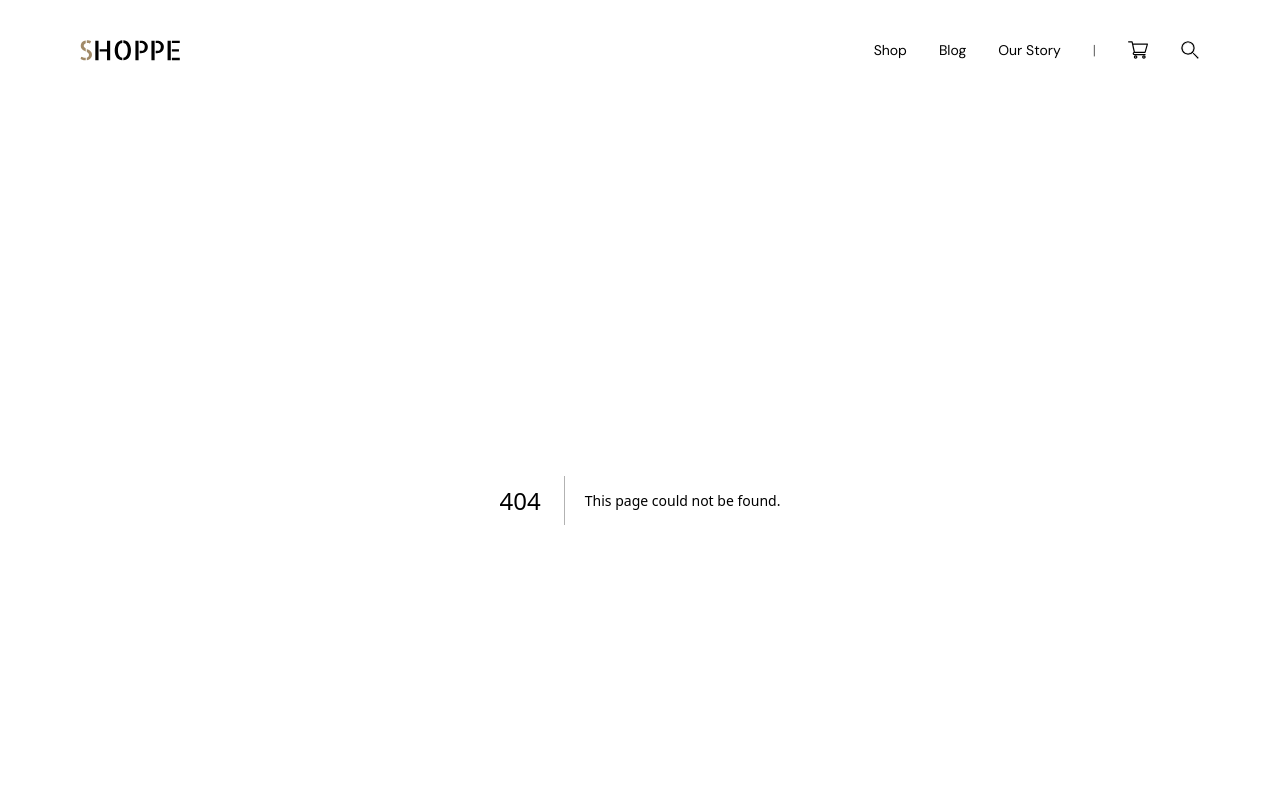
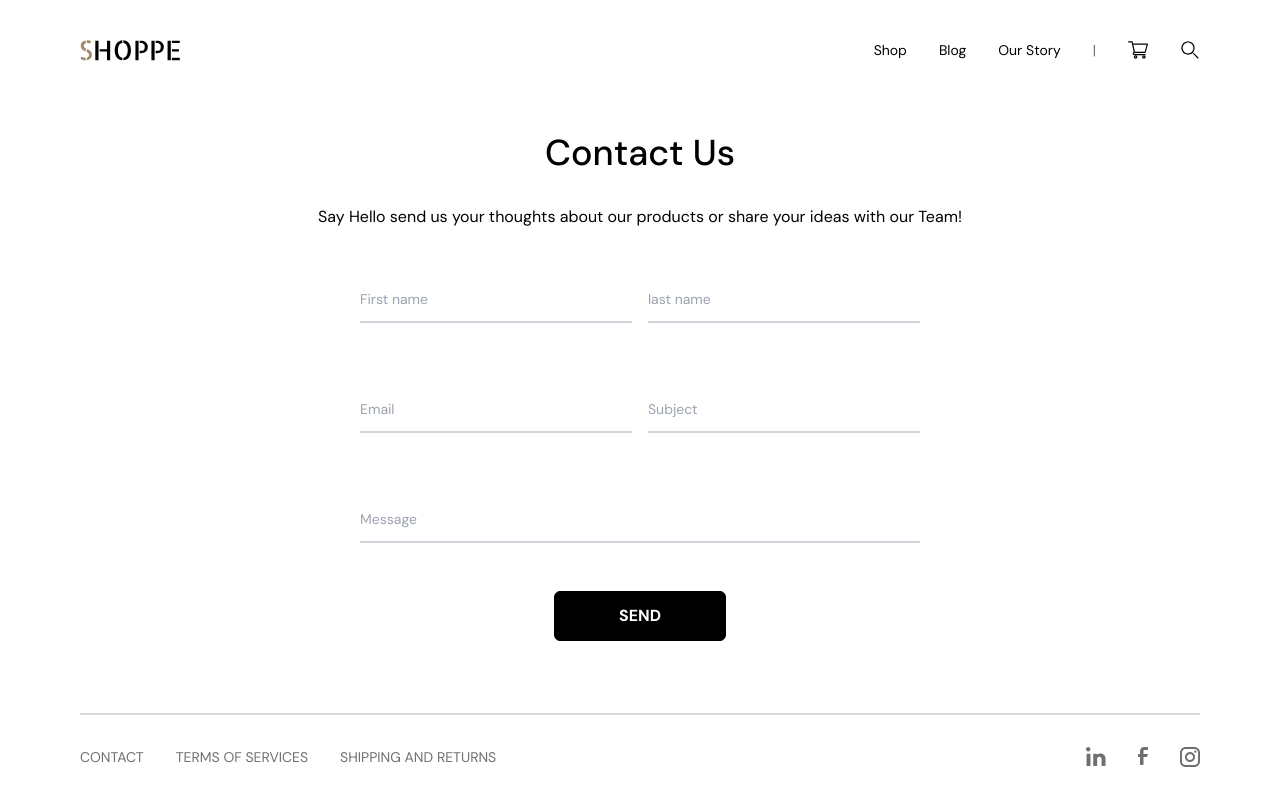
Before and after one commit to mokamaleldin/Shop, a Next.js app: page /ContactUs in a window 1280 px wide. Before the commit this address had no page. Shown: the top 800 px of the page. Built offline with nearby package versions, Linux system fonts and the light colour scheme.

Commit message:
refactor: Update Contact Us page layout and add form inputs

```diff
--- /dev/null
+++ b/src/app/(pages)/ContactUs/page.tsx
@@ -0,0 +1,30 @@
+import Input from "@/app/components/Inputs/Input";
+
+const page = () => {
+    return (
+        <div className="mx-20 flex flex-col justify-center items-center py-8 gap-8">
+            <div className="gap-8 flex flex-col">
+                <h2 className="text-4xl font-medium text-center">Contact Us</h2>
+                <p>Say Hello send us your thoughts about our products or share
+                    your ideas with our Team!</p>
+            </div>
+            <div className="w-1/2 flex flex-col gap-8">
+                <div className="flex gap-4 py-4 w-full">
+                    <Input placeholder="First name" />
+                    <Input placeholder="last name" />
+                </div>
+                <div className="flex gap-4 py-4 w-full">
+                    <Input placeholder="Email" />
+                    <Input placeholder="Subject" />
+                </div>
+                <div className="py-4 w-full">
+                    <Input placeholder="Message" />
+                </div>
+            </div>
+            <button className="border w-fit px-16 py-3 rounded-md font-semibold duration-200 border-black text-white bg-black hover:text-black hover:bg-white">
+                SEND
+            </button>
+        </div>
+    )
+}
+export default page;
--- a/src/app/components/Footer/Footer.tsx
+++ b/src/app/components/Footer/Footer.tsx
@@ -10,7 +10,7 @@ const Footer = () => {
             <nav className="flex justify-between items-start">
                 <div className="text-sm">
                     <div className="flex text-DarkGray gap-8 mb-8">
-                        <Link href="/">CONTACT</Link>
+                        <Link href="/ContactUs">CONTACT</Link>
                         <Link href="/">TERMS OF SERVICES</Link>
                         <Link href="/">SHIPPING AND RETURNS</Link>
                     </div>
```
